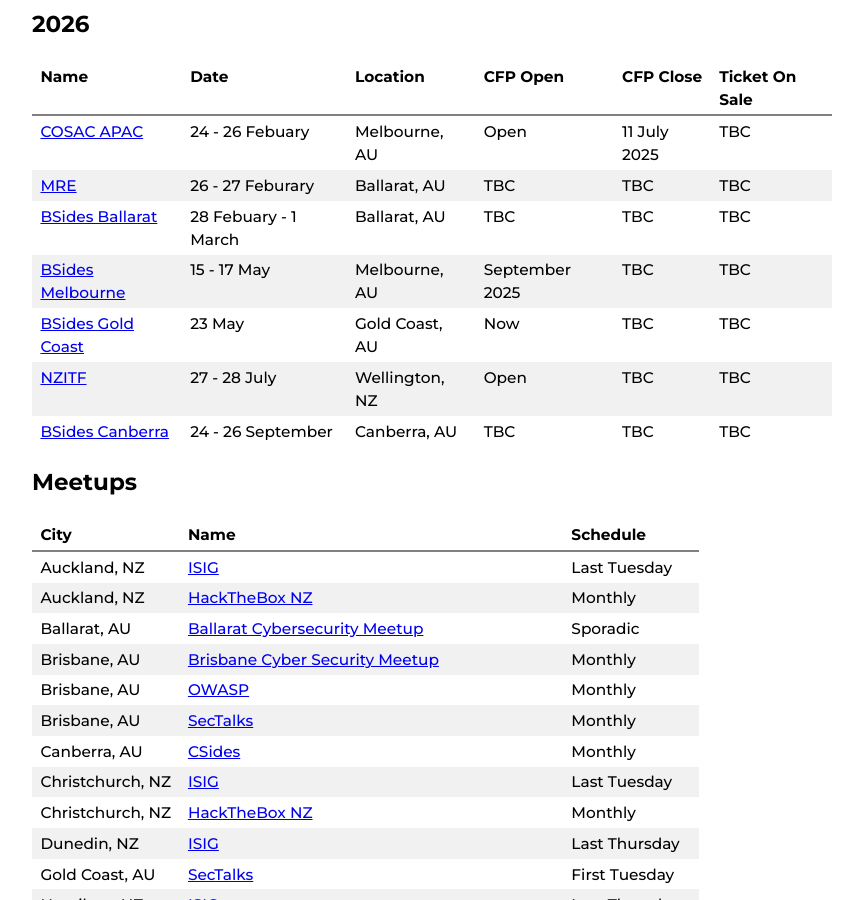
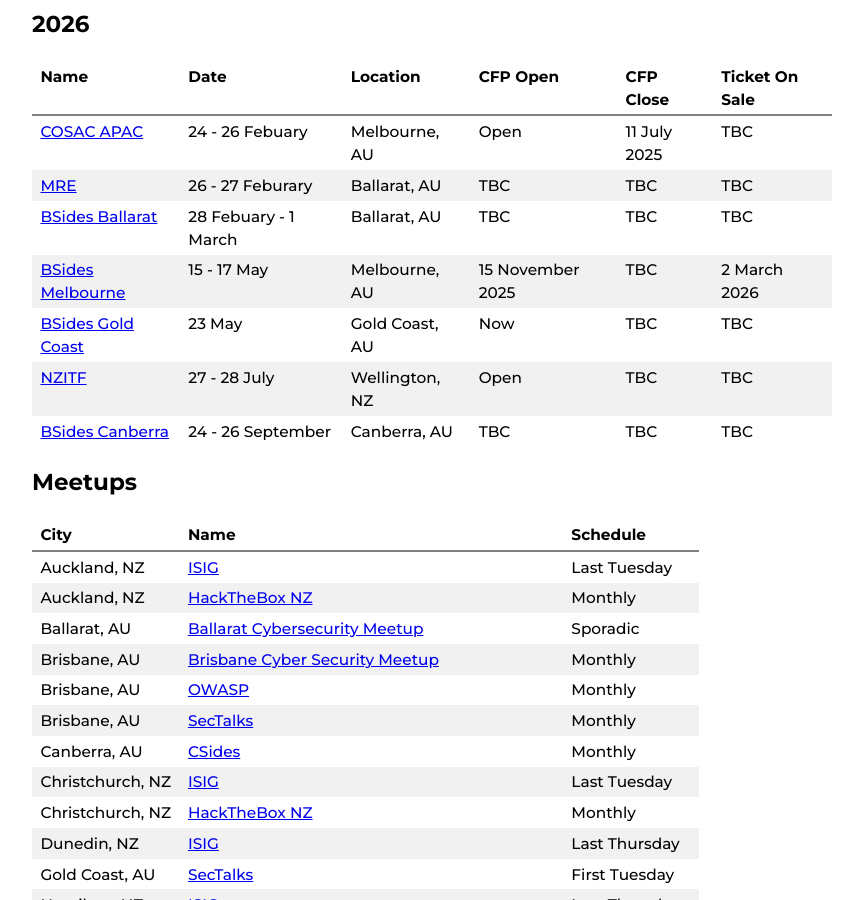
Before and after one commit to nzkarit/downundercons, a Jekyll site: the page built from index.markdown, in a window 1280 px wide and 900 px high, scrolled down 765 px. Shown: the whole window, without its empty margins (208-1071 px from the left). Built offline with Jekyll 4.4.1, drawn with Linux system fonts in a browser that asks for light colours.

Commit message:
Update index.markdown

```diff
--- a/index.markdown
+++ b/index.markdown
@@ -28,7 +28,7 @@ These are a list of hacker/infosec cons and meetups in the NZ and Aussie Area.
 | [COSAC APAC](https://cosac.net/apac/) | 24 - 26 Febuary | Melbourne, AU | Open | 11 July 2025 | TBC |
 | [MRE](https://federation.edu.au/icsl/icsl-conferences/mre-2026) | 26 - 27 Feburary | Ballarat, AU | TBC | TBC | TBC |
 | [BSides Ballarat](https://federation.edu.au/icsl/icsl-conferences/bsides-ballarat-2026) | 28 Febuary - 1 March | Ballarat, AU | TBC | TBC | TBC |
-| [BSides Melbourne](https://www.bsidesmelbourne.com/) | 15 - 17 May | Melbourne, AU | September 2025 | TBC | TBC |
+| [BSides Melbourne](https://www.bsidesmelbourne.com/) | 15 - 17 May | Melbourne, AU | 15 November 2025 | TBC | 2 March 2026 |
 | [BSides Gold Coast](https://bsidesgoldie.com/) | 23 May | Gold Coast, AU | Now | TBC | TBC |
 | [NZITF](https://nzitf.org.nz/conference-details) | 27 - 28 July | Wellington, NZ | Open | TBC | TBC |
 | [BSides Canberra](https://www.bsidesau.com.au/) | 24 - 26 September | Canberra, AU | TBC | TBC | TBC |
```
